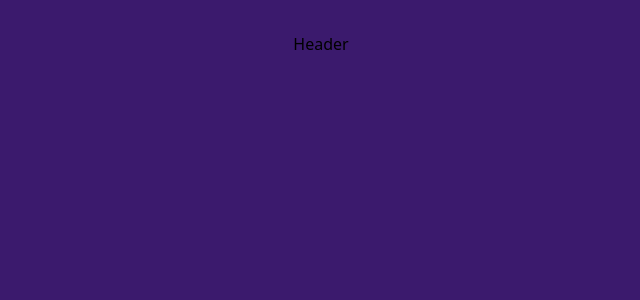
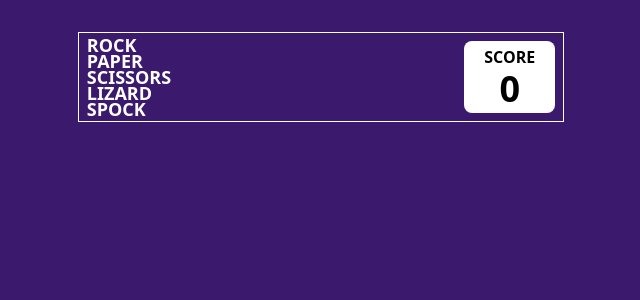
Before and after one commit to Qreamville/Rock-Paper-Scissors-Lizard-Spock, a React (Create React App) app: page /#/ in a window 1280 px wide. Shown: the top 300 px of the page, without its empty margins (319-959 px from the left). Built offline with nearby package versions, Linux system fonts and the light colour scheme.

Commit message:
Complete header score function

```diff
--- a/src/App.js
+++ b/src/App.js
@@ -7,14 +7,14 @@ function App() {
   const [modal, setModal] = useState(false);
 
   useEffect(() => {
-    const scoreItem = JSON.parse(localStorage.getItem("score"));
+    const scoreItem = JSON.parse(localStorage.getItem("spock"));
     if (scoreItem) {
       setScore(scoreItem);
     }
   }, []);
 
   useEffect(() => {
-    localStorage.setItem("score", JSON.stringify(score));
+    localStorage.setItem("spock", JSON.stringify(score));
   }, [score]);
 
   return (
--- a/src/components/Header/Header.jsx
+++ b/src/components/Header/Header.jsx
@@ -1,8 +1,24 @@
 import React from "react";
 import "./header.css";
 
-const Header = () => {
-  return <div>Header</div>;
+const Header = ({ score }) => {
+  return (
+    <header className="w-full md:w-3/4 lg:w-2/5">
+      <div className="header__main flex flex-row justify-between items-center px-2 py-1">
+        <ul className="font-semibold text-white text-lg">
+          <li>ROCK</li>
+          <li>PAPER</li>
+          <li>SCISSORS</li>
+          <li>LIZARD</li>
+          <li>SPOCK</li>
+        </ul>
+        <div className="score bg-white text-center rounded-lg py-1 px-5">
+          <p className="font-bold">SCORE</p>
+          <h1 className="font-bold text-4xl">{score}</h1>
+        </div>
+      </div>
+    </header>
+  );
 };
 
 export default Header;
--- a/src/components/Header/header.css
+++ b/src/components/Header/header.css
@@ -0,0 +1,7 @@
+.header__main ul {
+  line-height: 1rem;
+}
+
+.header__main {
+  border: 1px solid #fff;
+}
```
